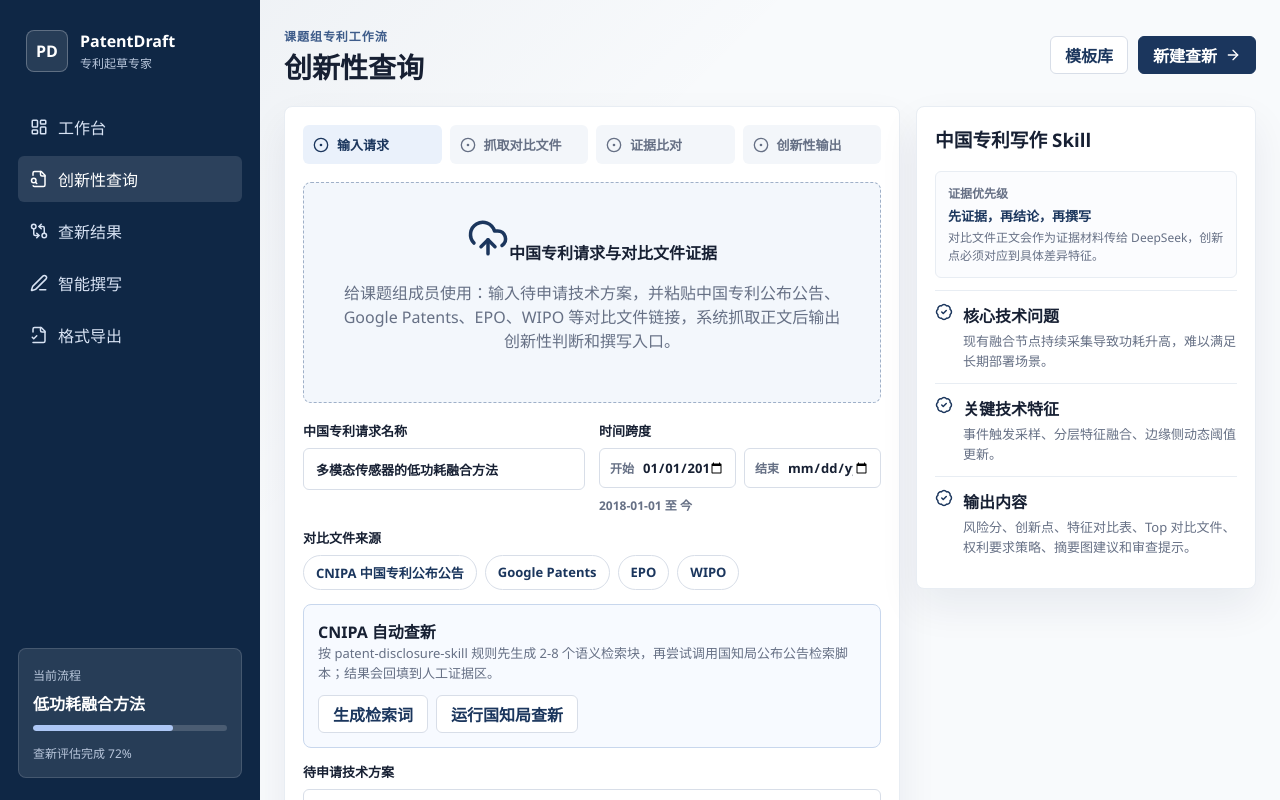
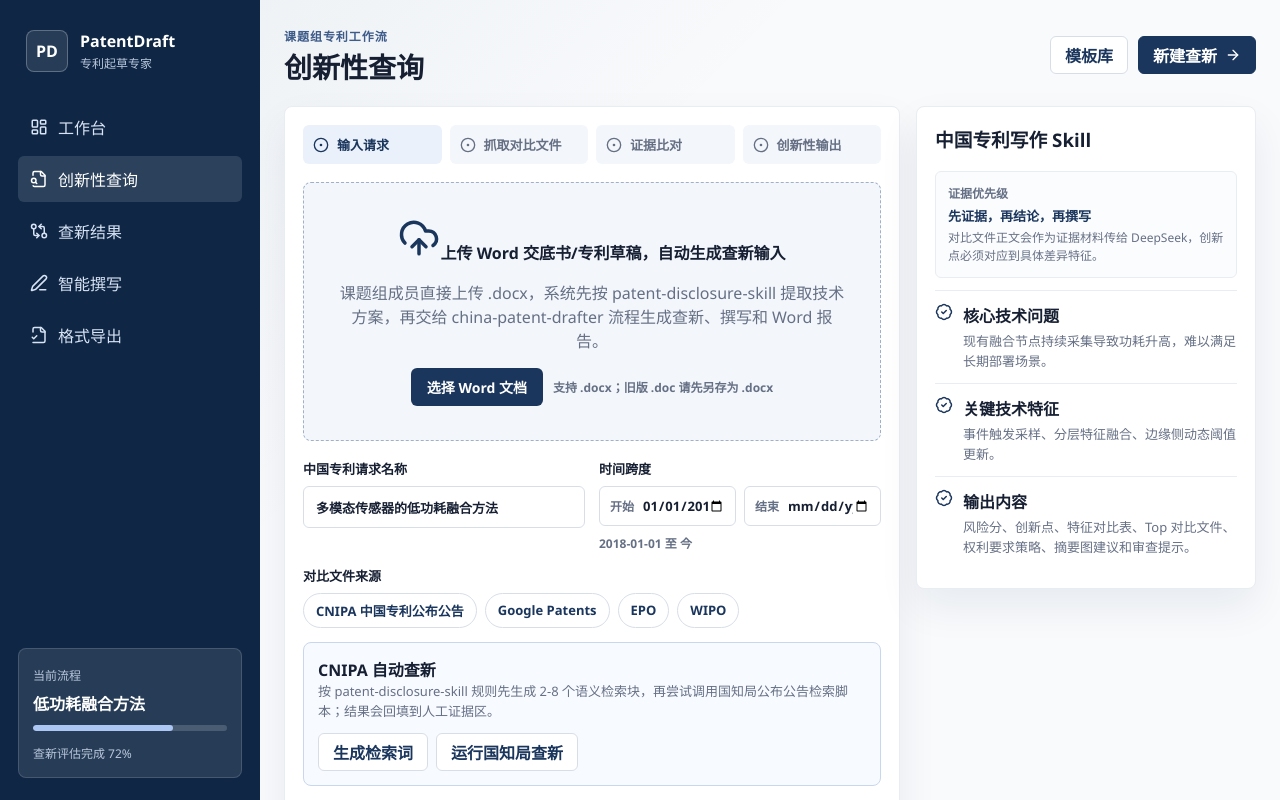
Before and after one commit to 1234jian-fu/patent, a React (Vite) app: page / in a window 1280 px wide. Both pictures are taken after a click on the button "新建查新". Shown: the top 800 px of the page. Built offline with nearby package versions, Linux system fonts and the light colour scheme.

Commit message:
Add Word disclosure import workflow

```diff
--- a/package.json
+++ b/package.json
@@ -15,12 +15,15 @@
     "dotenv": "^17.2.3",
     "express": "^4.21.2",
     "lucide-react": "^0.546.0",
+    "mammoth": "^1.12.0",
+    "multer": "^2.1.1",
     "react": "^19.0.1",
     "react-dom": "^19.0.1",
     "vite": "^6.2.3"
   },
   "devDependencies": {
     "@types/express": "^4.17.21",
+    "@types/multer": "^2.1.0",
     "@types/node": "^22.14.0",
     "esbuild": "^0.25.0",
     "tsx": "^4.21.0",
--- a/src/App.tsx
+++ b/src/App.tsx
@@ -1,4 +1,4 @@
-import { useEffect, useState, type CSSProperties, type FormEvent, type ReactNode } from "react";
+import { useEffect, useState, type CSSProperties, type ChangeEvent, type FormEvent, type ReactNode } from "react";
 import {
   AlertTriangle,
   ArrowRight,
@@ -185,6 +185,14 @@ interface CnipaSearchResult {
   hint?: string;
 }
 
+interface ImportedDisclosureSummary {
+  fileName: string;
+  charCount: number;
+  paragraphCount: number;
+  headings: string[];
+  warnings?: string[];
+}
+
 function formatDateRange(startDate: string, endDate: string) {
   if (!startDate && !endDate) return "未限定";
   return `${startDate || "不限"} 至 ${endDate || "今"}`;
@@ -369,11 +377,49 @@ function NoveltySearch({ onAssessment }: { onAssessment: (assessment: NoveltyAss
   const [patentUrls, setPatentUrls] = useState("");
   const [manualEvidence, setManualEvidence] = useState("");
   const [isAssessing, setIsAssessing] = useState(false);
+  const [isImportingDisclosure, setIsImportingDisclosure] = useState(false);
   const [isGeneratingBlocks, setIsGeneratingBlocks] = useState(false);
   const [isSearchingCnipa, setIsSearchingCnipa] = useState(false);
   const [searchBlocks, setSearchBlocks] = useState<string[]>([]);
   const [cnipaResult, setCnipaResult] = useState<CnipaSearchResult | null>(null);
+  const [importedDisclosure, setImportedDisclosure] = useState<ImportedDisclosureSummary | null>(null);
   const [error, setError] = useState("");
+
+  async function handleDisclosureFileUpload(event: ChangeEvent<HTMLInputElement>) {
+    const file = event.target.files?.[0];
+    if (!file) return;
+
+    setIsImportingDisclosure(true);
+    setError("");
+
+    try {
+      const formData = new FormData();
+      formData.append("document", file);
+      const response = await fetch("/api/patent/import-disclosure", {
+        method: "POST",
+        body: formData,
+      });
+      const data = await response.json();
+      if (!response.ok) throw new Error(data?.error || "Word 文档解析失败");
+
+      if (data.title) setTitle(data.title);
+      if (data.inventionDisclosure) setInventionDisclosure(data.inventionDisclosure);
+      setImportedDisclosure({
+        fileName: data.fileName || file.name,
+        charCount: data.summary?.charCount || String(data.inventionDisclosure || "").length,
+        paragraphCount: data.summary?.paragraphCount || 0,
+        headings: Array.isArray(data.summary?.headings) ? data.summary.headings : [],
+        warnings: Array.isArray(data.warnings) ? data.warnings : [],
+      });
+      setSearchBlocks([]);
+      setCnipaResult(null);
+    } catch (nextError) {
+      setError(nextError instanceof Error ? nextError.message : String(nextError));
+    } finally {
+      setIsImportingDisclosure(false);
+      event.target.value = "";
+    }
+  }
 
   async function generateSearchBlocks() {
     if (isInvalidDateRange(searchStartDate, searchEndDate)) {
@@ -520,8 +566,23 @@ function NoveltySearch({ onAssessment }: { onAssessment: (assessment: NoveltyAss
 
         <div className="upload-zone">
           <UploadCloud size={42} />
-          <strong>中国专利请求与对比文件证据</strong>
-          <p>给课题组成员使用：输入待申请技术方案，并粘贴中国专利公布公告、Google Patents、EPO、WIPO 等对比文件链接，系统抓取正文后输出创新性判断和撰写入口。</p>
+          <strong>上传 Word 交底书/专利草稿，自动生成查新输入</strong>
+          <p>课题组成员直接上传 .docx，系统先按 patent-disclosure-skill 提取技术方案，再交给 china-patent-drafter 流程生成查新、撰写和 Word 报告。</p>
+          <div className="upload-actions">
+            <label className="file-upload-button">
+              <input accept=".docx" disabled={isImportingDisclosure} onChange={handleDisclosureFileUpload} type="file" />
+              {isImportingDisclosure ? "正在解析 Word..." : "选择 Word 文档"}
+            </label>
+            <span>支持 .docx；旧版 .doc 请先另存为 .docx</span>
+          </div>
+          {importedDisclosure && (
+            <div className="import-summary">
+              <strong>{importedDisclosure.fileName}</strong>
+              <span>{importedDisclosure.charCount} 字 · {importedDisclosure.paragraphCount} 段 · 已自动填入标题和技术方案</span>
+              {importedDisclosure.headings.length > 0 && <em>识别章节：{importedDisclosure.headings.slice(0, 4).join(" / ")}</em>}
+              {importedDisclosure.warnings && importedDisclosure.warnings.length > 0 && <em>解析提示：{importedDisclosure.warnings[0]}</em>}
+            </div>
+          )}
         </div>
 
         <div className="form-grid">
--- a/src/index.css
+++ b/src/index.css
@@ -534,6 +534,69 @@ button:disabled {
   color: var(--muted);
 }
 
+.upload-actions {
+  display: flex;
+  flex-wrap: wrap;
+  justify-content: center;
+  align-items: center;
+  gap: 10px;
+  margin-top: 16px;
+}
+
+.upload-actions span {
+  color: var(--muted);
+  font-size: 12px;
+  font-weight: 700;
+}
+
+.file-upload-button {
+  display: inline-flex;
+  align-items: center;
+  justify-content: center;
+  min-height: 38px;
+  padding: 0 16px;
+  border-radius: 6px;
+  background: var(--primary);
+  color: #fff;
+  font-size: 14px;
+  font-weight: 800;
+  cursor: pointer;
+}
+
+.file-upload-button input {
+  display: none;
+}
+
+.import-summary {
+  display: grid;
+  gap: 4px;
+  max-width: 680px;
+  margin: 16px auto 0;
+  padding: 12px 14px;
+  border: 1px solid #b9dfcc;
+  border-radius: 8px;
+  background: #eefbf5;
+  text-align: left;
+}
+
+.import-summary strong,
+.import-summary span,
+.import-summary em {
+  display: block;
+}
+
+.import-summary strong {
+  color: var(--success);
+}
+
+.import-summary span,
+.import-summary em {
+  color: #306b52;
+  font-size: 12px;
+  font-style: normal;
+  line-height: 1.45;
+}
+
 .form-grid {
   display: grid;
   grid-template-columns: 1fr 1fr;
```
Also changed, not shown: server.ts (+75 -0 lines), 2 other files (tests, documents, lock files or other folders).
